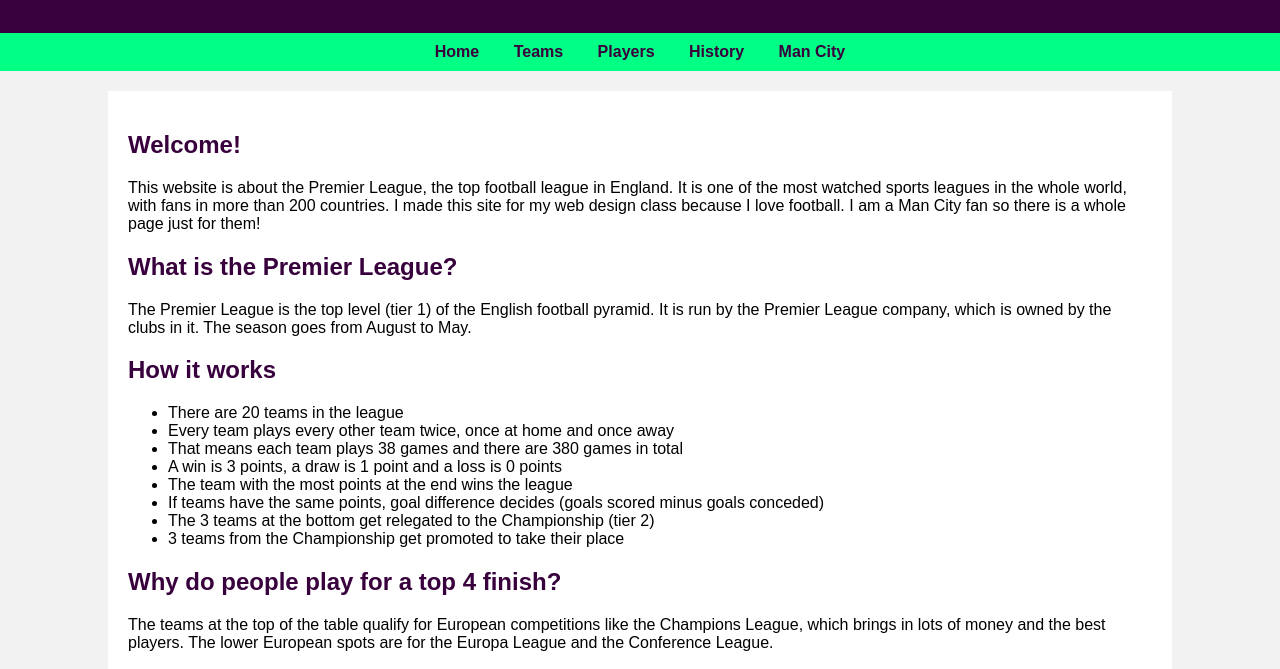
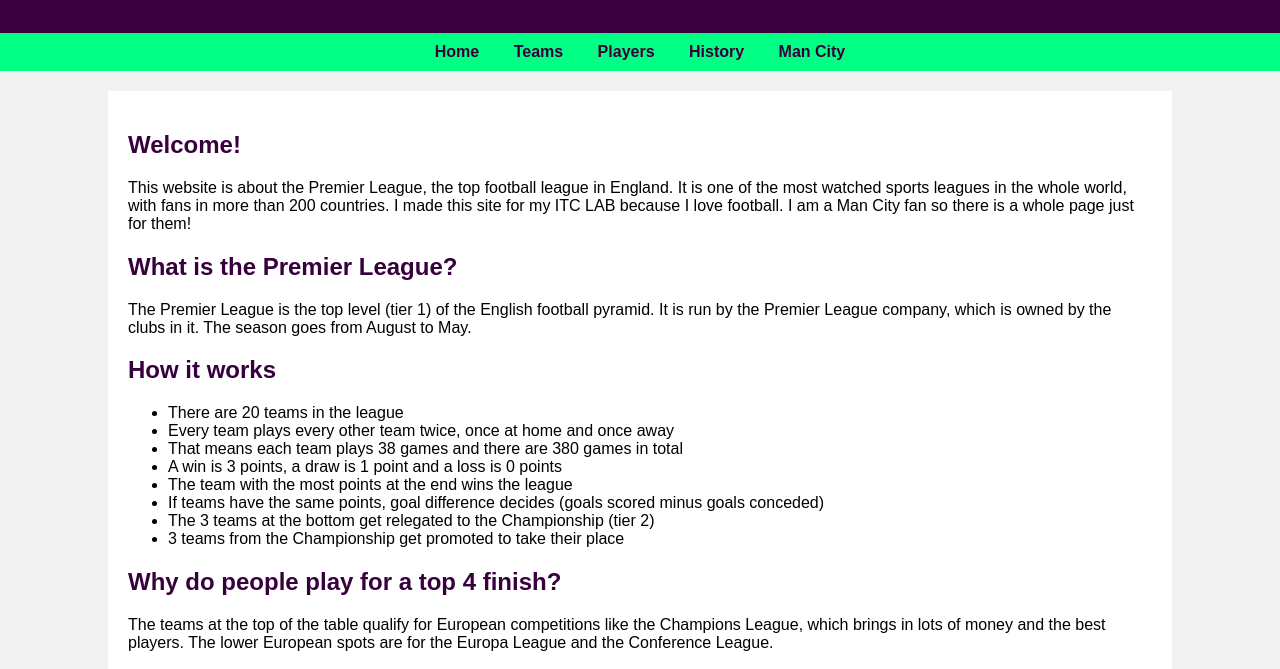
Before and after one commit to RamasesCatangay/ITC-LAP-MINI-PROJECT-FINALS-, a plain HTML site: page index.html in a window 1280 px wide. Shown: the part 121-790 px from the top of the page. Drawn offline with Linux system fonts and the light colour scheme.

Commit message:
Revise website description for clarity
Updated the description of the website's purpose and origin.

```diff
--- a/index.html
+++ b/index.html
@@ -24,9 +24,8 @@
         <p>
             This website is about the Premier League, the top football league in England.
             It is one of the most watched sports leagues in the whole world, with fans
-            in more than 200 countries. I made this site for my web design class
-            because I love football. I am a Man City fan so there is a whole page
-            just for them!
+            in more than 200 countries. I made this site for my ITC LAB because I love football.
+            I am a Man City fan so there is a whole page just for them!
         </p>
 
         <h2>What is the Premier League?</h2>
```
